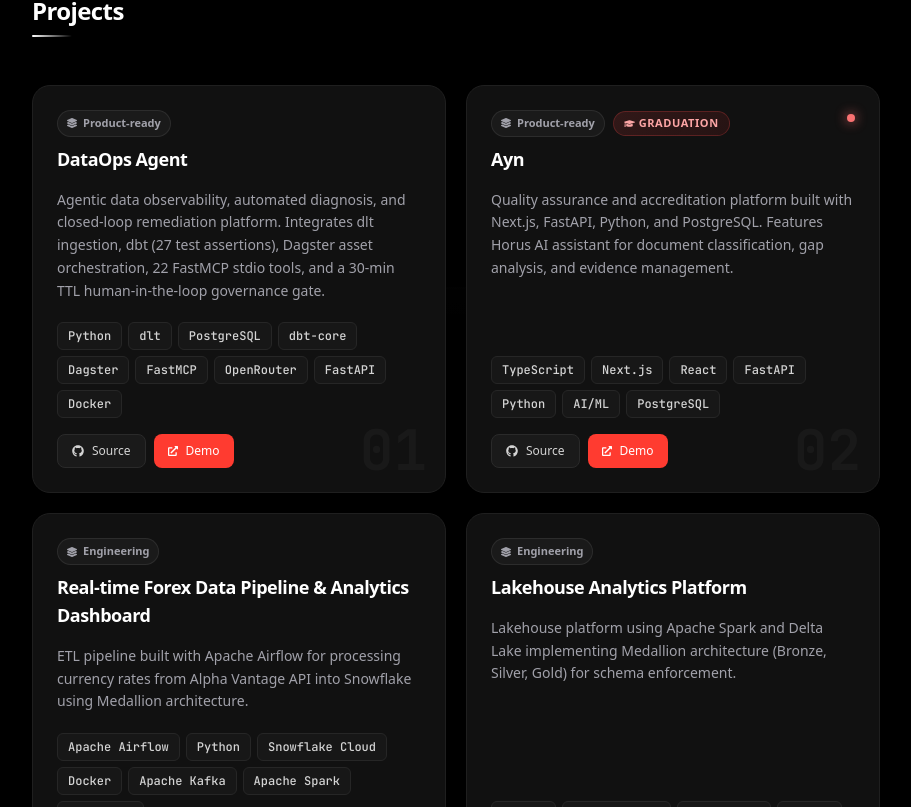
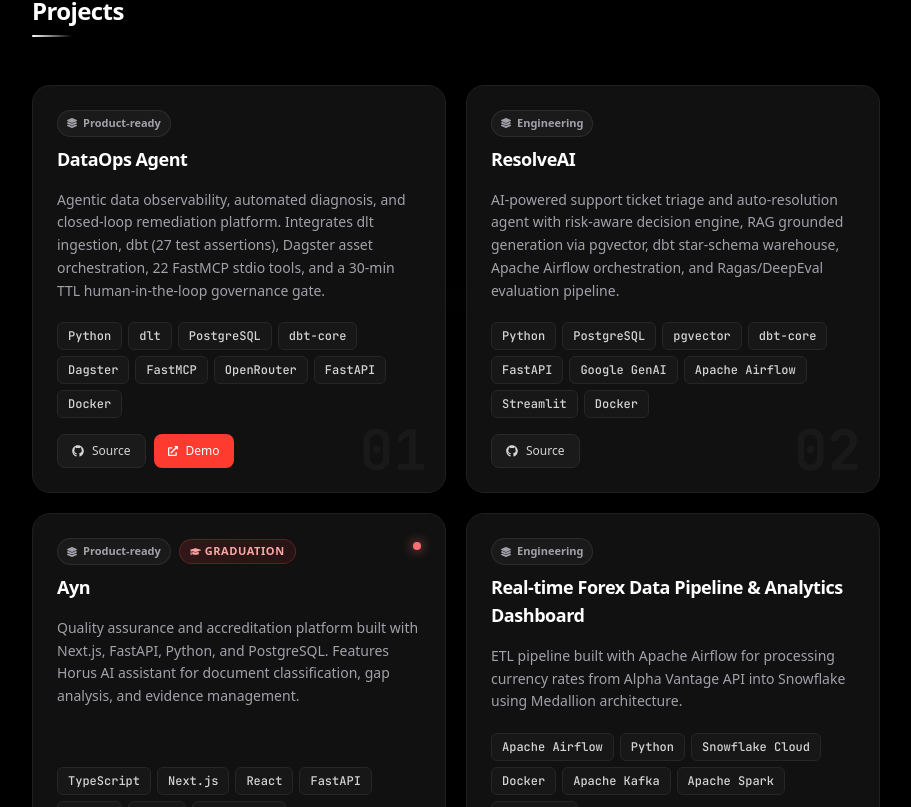
Before and after one commit to Anwaribra/anwaribra.github.io, a Next.js app: page / in a window 1280 px wide. Shown: the part 2113-2920 px from the top of the page, without its empty margins (184-1095 px from the left). Built offline with nearby package versions, Linux system fonts and the light colour scheme; no server answers.

Commit message:
feat: add ResolveAI project to portfolio

```diff
--- a/data/portfolio.ts
+++ b/data/portfolio.ts
@@ -23,6 +23,12 @@ export const projects: Project[] = [
     technologies: ["Python", "dlt", "PostgreSQL", "dbt-core", "Dagster", "FastMCP", "OpenRouter", "FastAPI", "Docker"],
     source: "https://github.com/Anwaribra/DataOps-Agent",
     demo: "/demo/dataops"
+  },
+  {
+    title: "ResolveAI",
+    description: "AI-powered support ticket triage and auto-resolution agent with risk-aware decision engine, RAG grounded generation via pgvector, dbt star-schema warehouse, Apache Airflow orchestration, and Ragas/DeepEval evaluation pipeline.",
+    technologies: ["Python", "PostgreSQL", "pgvector", "dbt-core", "FastAPI", "Google GenAI", "Apache Airflow", "Streamlit", "Docker"],
+    source: "https://github.com/Anwaribra/ResolveAI"
   },
   {
     title: "Ayn",
```
